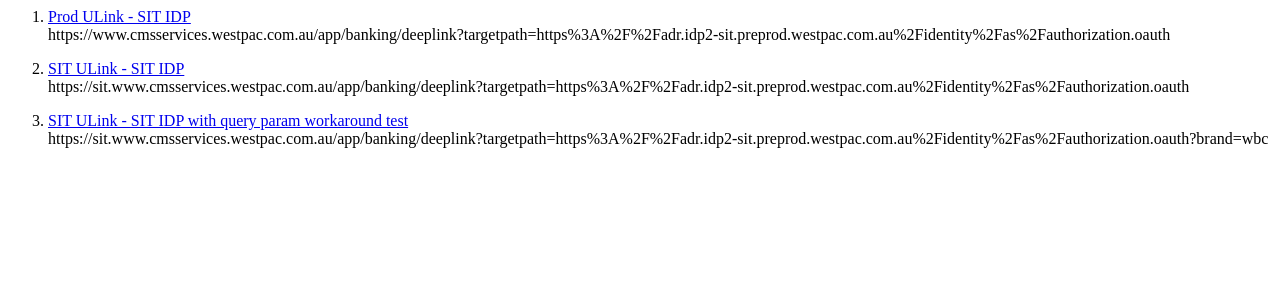
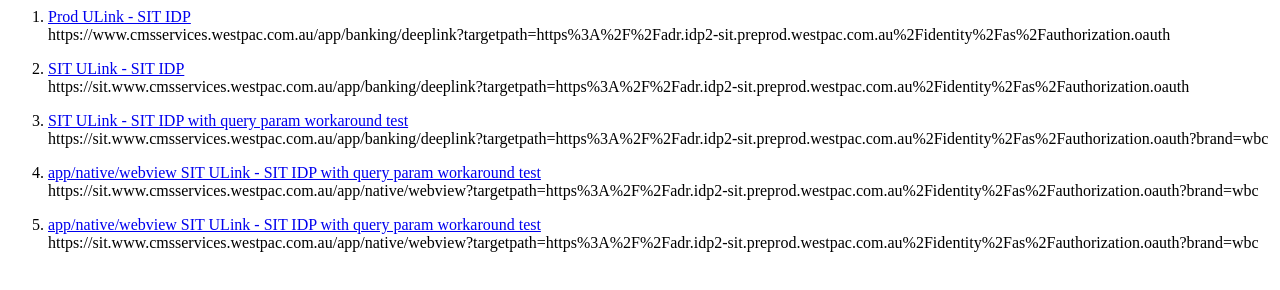
Before and after one commit to jcuiuliwbc/static, a plain HTML site: page index.html in a window 1280 px wide. Drawn offline with Linux system fonts and the light colour scheme.

Commit message:
Update index.html

```diff
--- a/index.html
+++ b/index.html
@@ -16,6 +16,16 @@
         <br />
         https://sit.www.cmsservices.westpac.com.au/app/banking/deeplink?targetpath=https%3A%2F%2Fadr.idp2-sit.preprod.westpac.com.au%2Fidentity%2Fas%2Fauthorization.oauth?brand=wbc
         </p></li>
+        <li><p>
+        <a href="https://sit.www.cmsservices.westpac.com.au/app/native/webview?targetpath=https%3A%2F%2Fadr.idp2-sit.preprod.westpac.com.au%2Fidentity%2Fas%2Fauthorization.oauth?brand=wbc">app/native/webview SIT ULink - SIT IDP with query param workaround test</a>
+        <br />
+        https://sit.www.cmsservices.westpac.com.au/app/native/webview?targetpath=https%3A%2F%2Fadr.idp2-sit.preprod.westpac.com.au%2Fidentity%2Fas%2Fauthorization.oauth?brand=wbc
+        </p></li>
+        <li><p>
+        <a href="https://sit.www.cmsservices.westpac.com.au/app/native/webview?targetpath=https%3A%2F%2Fadr.idp2-sit.preprod.westpac.com.au%2Fidentity%2Fas%2Fauthorization.oauth?brand=wbc">app/native/webview SIT ULink - SIT IDP with query param workaround test</a>
+        <br />
+        https://sit.www.cmsservices.westpac.com.au/app/native/webview?targetpath=https%3A%2F%2Fadr.idp2-sit.preprod.westpac.com.au%2Fidentity%2Fas%2Fauthorization.oauth?brand=wbc
+        </p></li>
         </ol>
 <!--
         <p>
```
